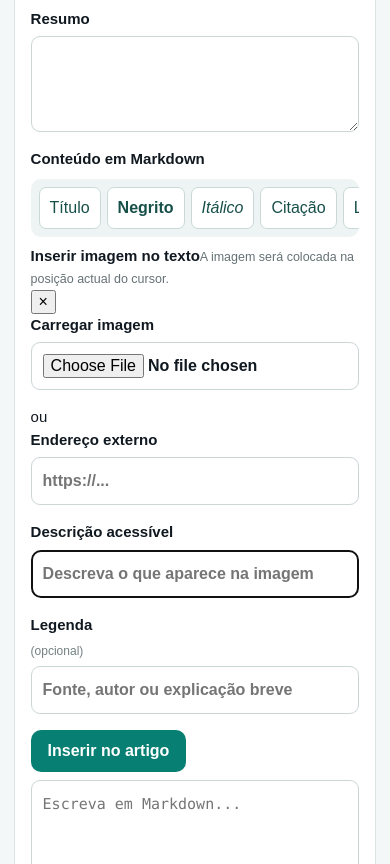
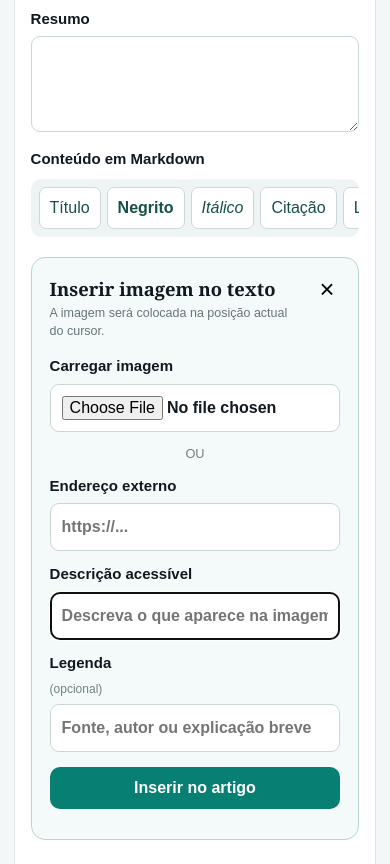
Before and after one commit to MergiorGoriate/sussurros-do-saber, a Flask app: page /admin/artigos/novo in a window 390 px wide, after a click on "Imagem". Shown: the part 388-1252 px from the top of the page. Run offline with Flask 3, Linux system fonts and the light colour scheme; the visitor is signed in with stand-in values (Sample User, id 1); data comes from the database, SQL or seed files in the repository.

Commit message:
Estiliza painel de imagens do editor

```diff
--- a/static/css/admin.css
+++ b/static/css/admin.css
@@ -427,3 +427,28 @@ input,textarea,select,button{font-size:16px}
   .editor-toolbar button{white-space:nowrap;min-height:42px}
   .editor-workspace textarea,.markdown-preview{min-height:360px}
 }
+
+
+/* Inserção de imagens no corpo do artigo */
+.inline-image-panel{margin:12px 0 16px;padding:18px;border:1px solid #b8d5d1;border-radius:14px;background:#f3faf9}
+.inline-image-panel[hidden]{display:none}
+.inline-image-head{display:flex;align-items:flex-start;justify-content:space-between;gap:16px;margin-bottom:14px}
+.inline-image-head strong{display:block;font:700 1.15rem Georgia,serif}
+.inline-image-head small{display:block;color:#667579;margin-top:3px}
+.inline-image-head>button{border:0;background:transparent;font-size:1.6rem;line-height:1;cursor:pointer}
+.inline-image-fields{display:grid;grid-template-columns:1fr auto 1fr;gap:12px;align-items:end}
+.inline-image-fields label:nth-of-type(3),.inline-image-fields label:nth-of-type(4){grid-column:1/-1}
+.inline-image-fields label{margin:0}
+.field-separator{padding-bottom:12px;color:#738084;font-size:.8rem;text-transform:uppercase}
+.inline-image-actions{display:flex;align-items:center;gap:12px;margin-top:15px}
+.inline-image-actions .admin-primary:disabled{opacity:.6;cursor:wait}
+#inlineImageStatus{color:#52615f;font-size:.9rem}
+.markdown-preview figure{margin:1.25rem 0}
+.markdown-preview figure img{display:block;width:100%;max-height:420px;object-fit:contain;border-radius:10px;background:#edf2f1}
+@media(max-width:700px){
+  .inline-image-fields{grid-template-columns:1fr}
+  .inline-image-fields label:nth-of-type(3),.inline-image-fields label:nth-of-type(4){grid-column:auto}
+  .field-separator{padding:0;text-align:center}
+  .inline-image-actions{align-items:stretch;flex-direction:column}
+  .inline-image-actions .admin-primary{width:100%}
+}
```
